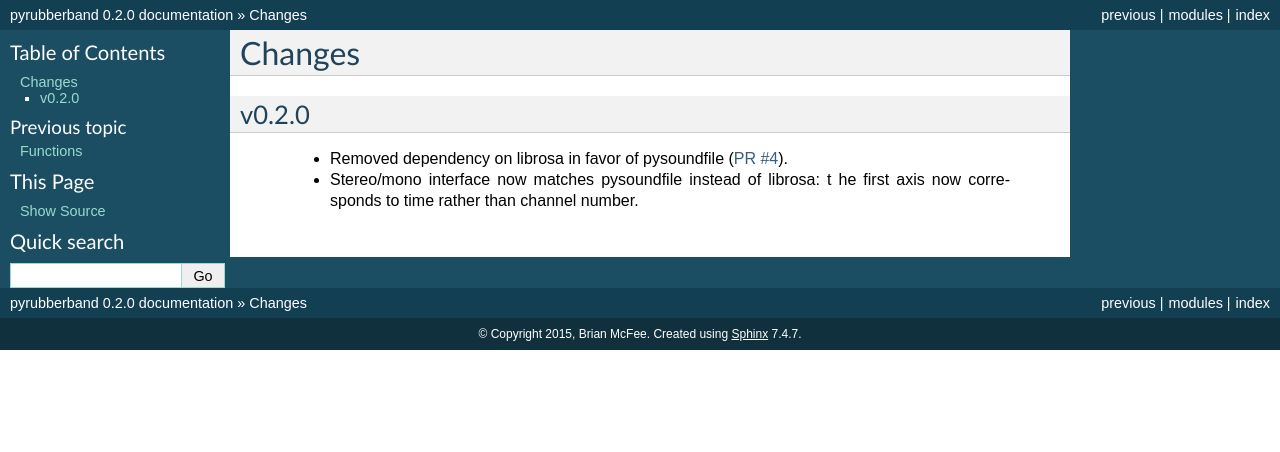
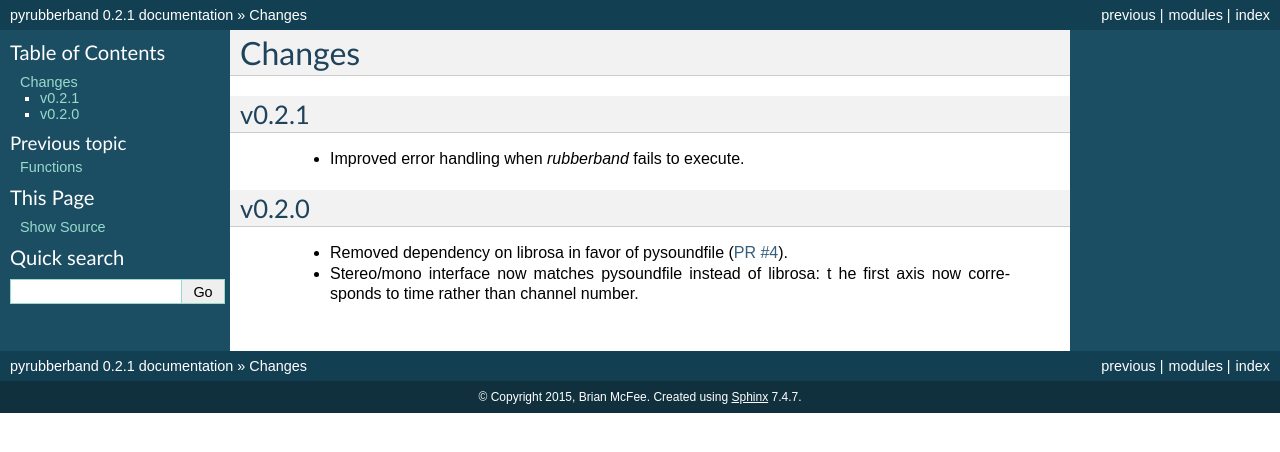
Before and after one commit to bmcfee/pyrubberband, a Sphinx documentation site: the page built from docs/changes.rst, in a window 1280 px wide. Shown: the top 452 px of the page. Built offline with Sphinx 7.4.7, drawn with Linux system fonts in a browser that asks for light colours.

Commit message:
updated version and changelog for 0.2.1

```diff
--- a/docs/changes.rst
+++ b/docs/changes.rst
@@ -1,5 +1,10 @@
 Changes
 =======
+
+v0.2.1
+------
+
+  - Improved error handling when `rubberband` fails to execute.
 
 v0.2.0
 ------
--- a/pyrubberband/version.py
+++ b/pyrubberband/version.py
@@ -1,4 +1,4 @@
 #!/usr/bin/env python
 # -*- encoding: utf-8 -*-
 
-version = '0.2.0'
+version = '0.2.1'
```
